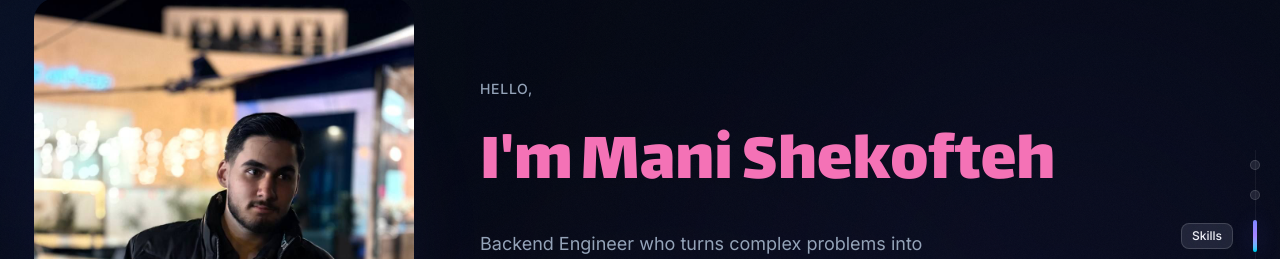
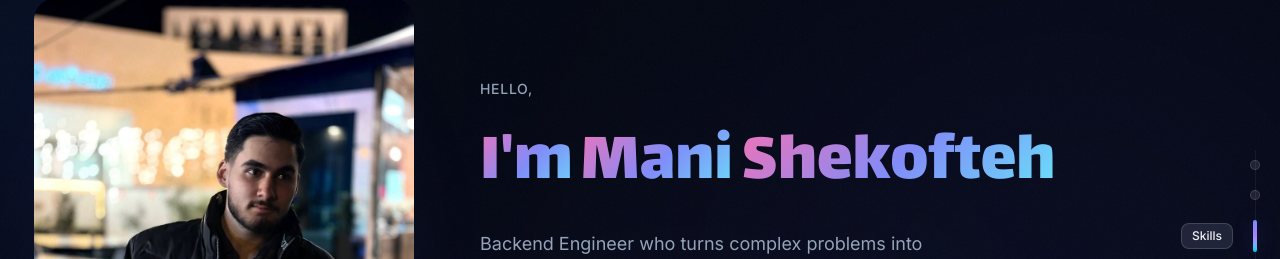
Before and after one commit to manishek14/ManiOS, a Next.js app: page / in a window 1280 px wide. Shown: the part 149-408 px from the top of the page. Built offline with nearby package versions, Linux system fonts and the light colour scheme; no server answers.

Commit message:
revert: restore gradient-text-warm on hero name

```diff
--- a/src/components/home/hero-section.tsx
+++ b/src/components/home/hero-section.tsx
@@ -158,7 +158,7 @@ export function HeroSection({ onOpenResume }: HeroSectionProps) {
                 {nameWords.map((word, i) => (
                   <motion.span
                     key={`${word}-${i}`}
-                    className="inline-block me-2 text-[#f472b6]"
+                    className="gradient-text-warm inline-block me-2"
                     initial={{ opacity: 0, y: 20, filter: 'blur(4px)' }}
                     animate={{ opacity: 1, y: 0, filter: 'blur(0px)' }}
                     transition={{
```
